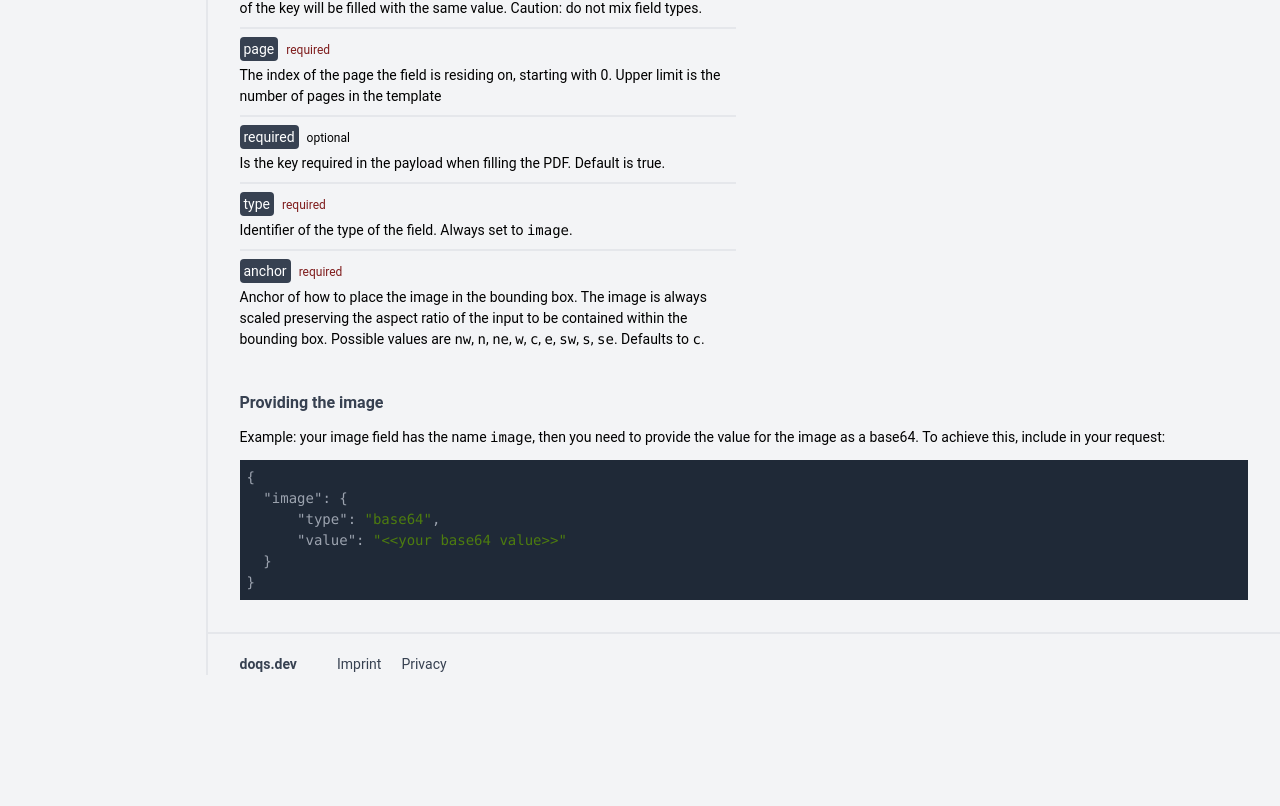
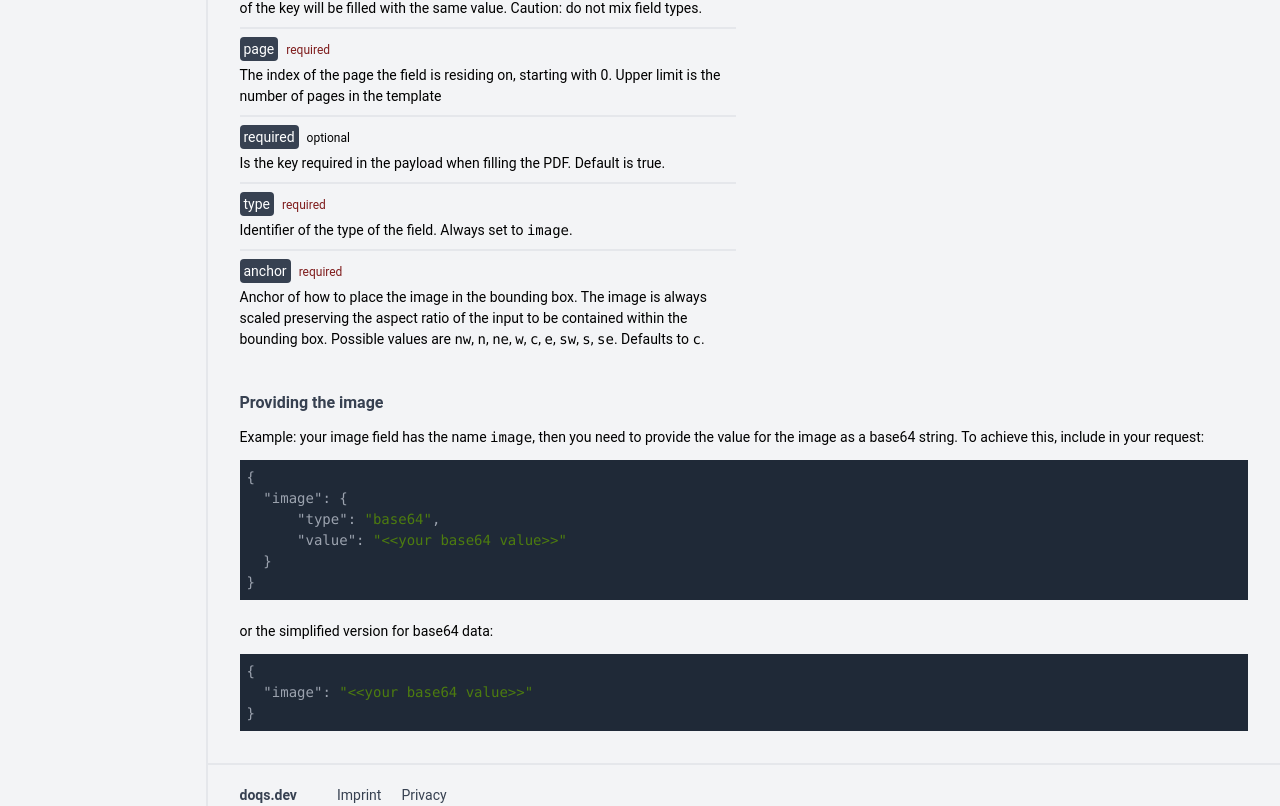
Before and after one commit to doqs-dev/docs, a Next.js app: page /fields/image in a window 1280 px wide. Shown: the part 712-1518 px from the top of the page. Before the commit the page ends 1387 px from the top, so only its background shows below. Built offline with nearby package versions, Linux system fonts and the light colour scheme.

Commit message:
feat: explain how to pass data

```diff
--- a/pages/fields/image.mdx
+++ b/pages/fields/image.mdx
@@ -48,7 +48,7 @@ An image field rendering the provided image within the bounding box defined. The
 
 ### Providing the image
 
-Example: your image field has the name `image`, then you need to provide the value for the image as a base64.
+Example: your image field has the name `image`, then you need to provide the value for the image as a base64 string.
 To achieve this, include in your request:
 <SimpleCodeHighlighter language="json" code={`{
     "image": {
@@ -56,3 +56,10 @@ To achieve this, include in your request:
         "value": "<<your base64 value>>"
     }
 }`}/>
+
+<br/>
+
+or the simplified version for base64 data:
+<SimpleCodeHighlighter language="json" code={`{
+    "image": "<<your base64 value>>"
+}`}/>
```
